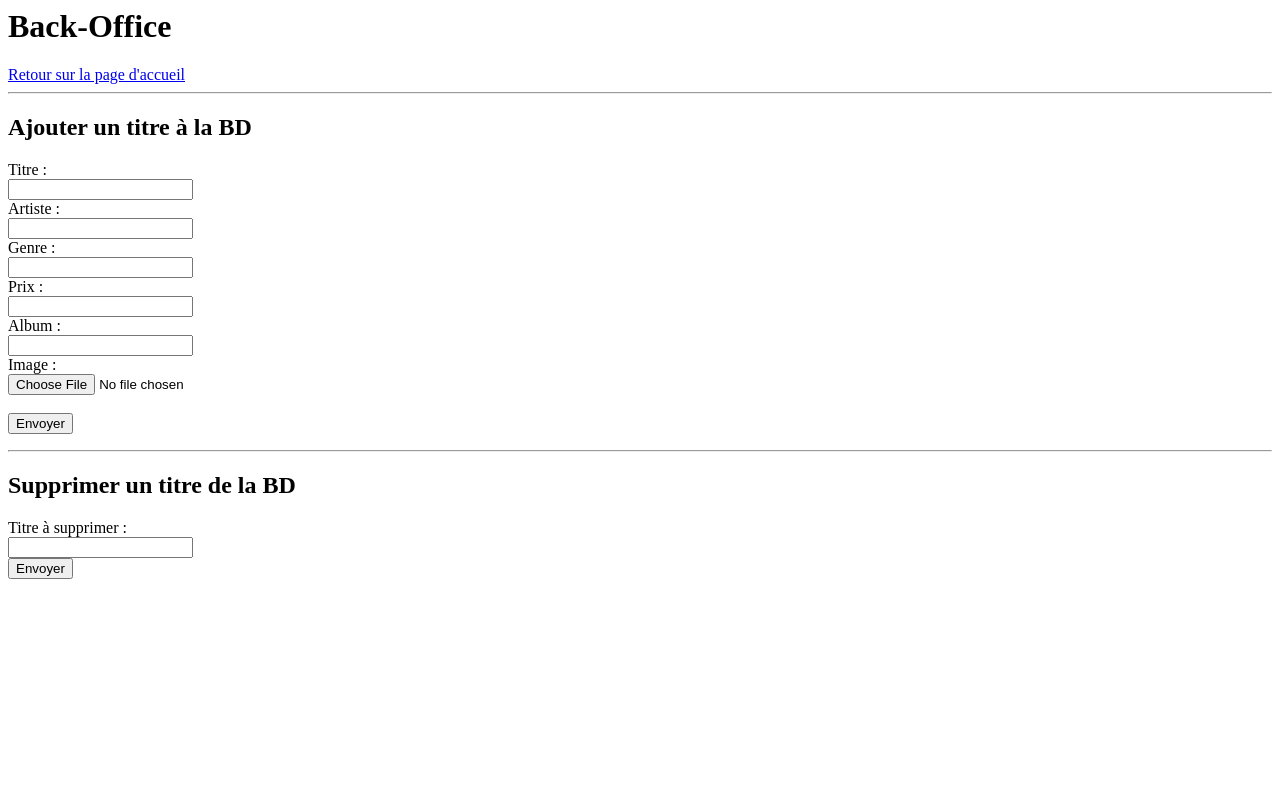
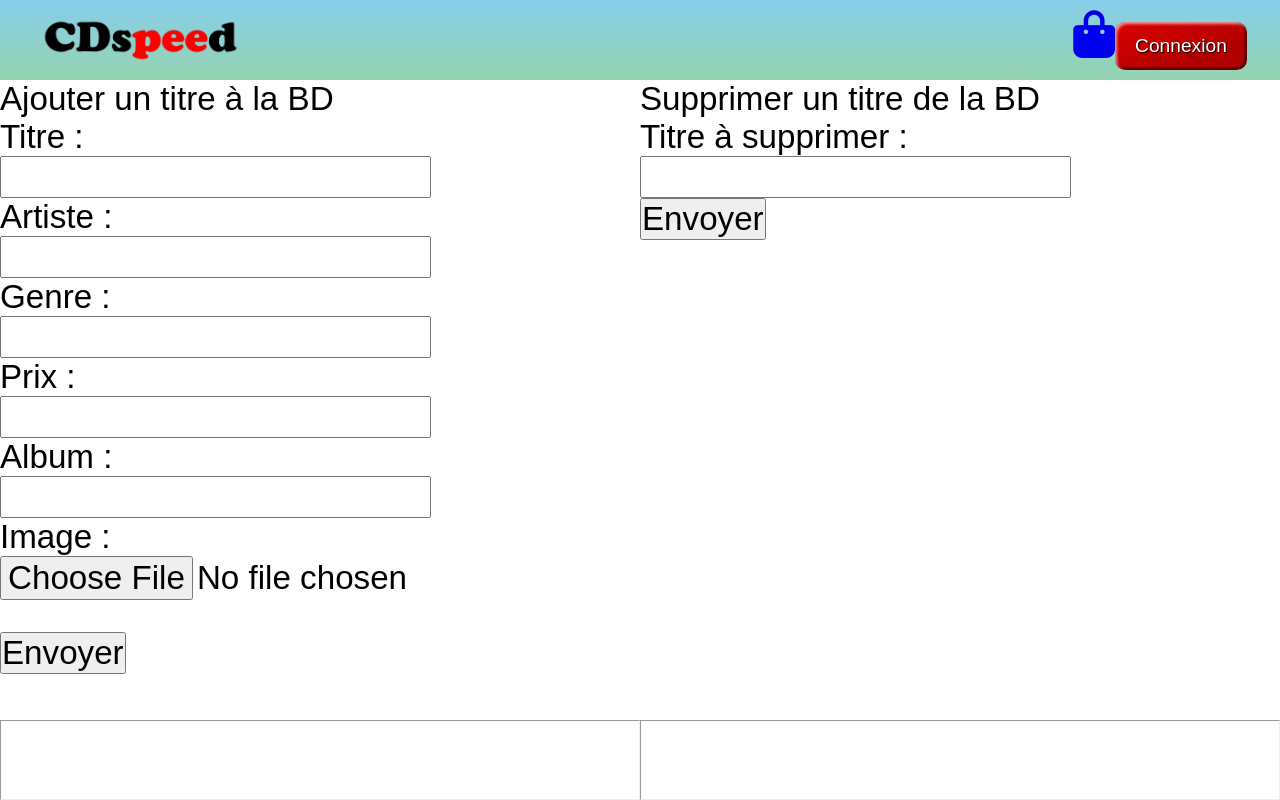
Before and after one commit to Kouromo/venteDeCD, a PHP site: page /backoffice.php in a window 1280 px wide. Run offline with PHP 8.4, Linux system fonts and the light colour scheme; some libraries are stand-ins or nearby versions.

Commit message:
Ajouts correctifs css

```diff
--- a/sources/accueil.php
+++ b/sources/accueil.php
@@ -17,7 +17,7 @@
                 <img class="logo"
                 src="logo.png"
                 alt="CDSpeed">
-                </a>
+            </a>
 
             <section class="bag-log">
                 <a href="panier.php"><i class="fa-solid fa-bag-shopping"></i></a>
--- /dev/null
+++ b/sources/backoffice.css
@@ -0,0 +1,97 @@
+* {
+    margin: 0;
+    padding: 0;
+    font: 1.2em "Fira Sans", sans-serif;
+}
+
+body {
+    display: grid;
+    grid-template-columns: 1fr 1fr;
+    grid-template-rows: 10% 80% 10%;
+}
+
+header {
+    grid-row: 1;
+    grid-column: 1 / 3;
+    display: grid;
+    grid-template-columns: 1fr 1fr;
+    background: linear-gradient(skyblue, rgb(149, 211, 175));
+    height: 10vh;
+    align-items: center;
+    background-size: cover;
+}
+
+.logo {
+    width: 200px;
+    margin: auto 1em auto 1em;
+}
+
+.bag-log {
+    text-align: right;
+    margin: auto 1em auto 1em;
+}
+
+.styled {
+    border: 0;
+    line-height: 2.5;
+    padding: 0 20px;
+    font-size: 1rem;
+    text-align: center;
+    color: #fff;
+    text-shadow: 1px 1px 1px #000;
+    border-radius: 10px;
+    background-color: rgba(220, 0, 0, 1);
+    background-image: linear-gradient(to top left, rgba(0, 0, 0, 0.2), rgba(0, 0, 0, 0.2) 30%, rgba(0, 0, 0, 0));
+    box-shadow: inset 2px 2px 3px rgba(255, 255, 255, 0.6), inset -2px -2px 3px rgba(0, 0, 0, 0.6);
+}
+
+.styled:hover {
+    background-color: rgba(255, 0, 0, 1);
+}
+
+.styled:active {
+    box-shadow: inset -2px -2px 3px rgba(255, 255, 255, 0.6), inset 2px 2px 3px rgba(0, 0, 0, 0.6);
+}
+
+#ajout
+{
+    grid-row: 2;
+    grid-column: 1;
+}
+
+#suppr
+{
+    grid-row: 2;
+    grid-column: 2;
+}
+
+/*
+main {
+    padding-top: 75px;
+    grid-row: 2;
+    grid-column: 1;
+    display: grid;
+    grid-template-columns: 1fr 1fr 1fr 1fr 1fr 1fr;
+    grid-template-rows: 1fr 1fr 1fr 1fr 1fr 1fr 1fr 1fr;
+    height: 10vh;
+    align-items: center;
+    align-self: center;
+    text-align: center;
+    background-size: cover;
+}
+*/
+
+/*
+body {
+    font-family: Arial, sans-serif;
+    color: #333;
+    background-color: #fff;
+  }
+
+  form {
+    width: 400px;
+    border: 1px solid #ccc;
+    border-radius: 5px;
+    box-shadow: 0 2px 2px rgba(0, 0, 0, 0.1);
+    text-align: center;
+  }*/
--- a/sources/backoffice.php
+++ b/sources/backoffice.php
@@ -3,16 +3,30 @@
 
         echo "<html>";
         echo "<head>";
-        echo "<title>BACK OFFICE</title>";
-        echo "</head>";
+
+        echo '<meta charset="UTF-8" />';
+
+        echo '<link rel="stylesheet" href="backoffice.css" />';
+
+        echo '<script src="https://kit.fontawesome.com/7c2235d2ba.js" crossorigin="anonymous"></script>';
+        echo '<title>Back-office</title>';
+        echo '</head>';
 
         echo "<body>";
         echo "<header>";
-        echo "<h1>Back-Office</h1>";
-        echo "<a href = 'accueil.php'>Retour sur la page d'accueil</a>";
+        echo '<a href = "accueil.php">';
+        echo '<img class="logo" src="logo.png" alt="CDSpeed">';
+        echo '</a>';
+        echo '<section class="bag-log">';
+        echo '<a href="panier.php"><i class="fa-solid fa-bag-shopping"></i></a>';
+        echo '<a href = "login.html" >';
+        echo '<button class="favorite styled" type="button">Connexion</button>';
+        echo '</a>';
         echo "</header>";
+
         echo "<hr>";
-        echo "<form method='post' action='ajouterCD.php' enctype='multipart/form-data'>";
+
+        echo "<form id='ajout' method='post' action='ajouterCD.php' enctype='multipart/form-data'>";
         echo "<h2>Ajouter un titre à la BD</h2>";
         echo "<label for='title'>Titre :</label><br>";
         echo "<input type='text' name='title' id='title'><br>";
@@ -35,7 +49,7 @@
         }
 
         // Formulaire de suppression de CD
-        echo "<form method='post' action='supprimerCD.php'>";
+        echo "<form id='suppr' method='post' action='supprimerCD.php'>";
         echo "<h2>Supprimer un titre de la BD</h2>";
         echo "<label for='titleDelete'>Titre à supprimer :</label><br>";
         echo "<input type='text' name='titleDelete' id='titleDelete'><br>";
--- a/sources/connexion.php
+++ b/sources/connexion.php
@@ -1,11 +1,11 @@
 <?php
     $username = $_POST['username'];
     $password = $_POST['password'];
-
     if ($username == "admin" && $password == "admin") { // Pas sécurisé, utiliser si le temps une database
         header("Location: backoffice.php");
         exit; //  arrêter l'exécution du script PHP courant
       } else {
-        echo "<p>Les identifiants saisis sont incorrects</p>";
+        //Cas où les identifiants saisis sont incorrects
+        header("Location: login.html");
       }
 ?>
```
